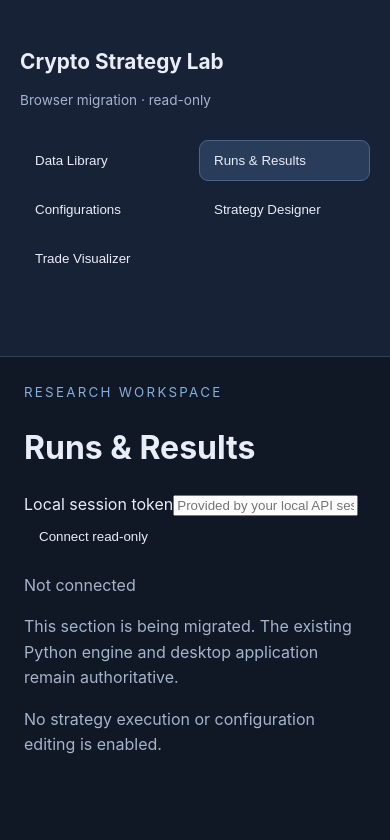
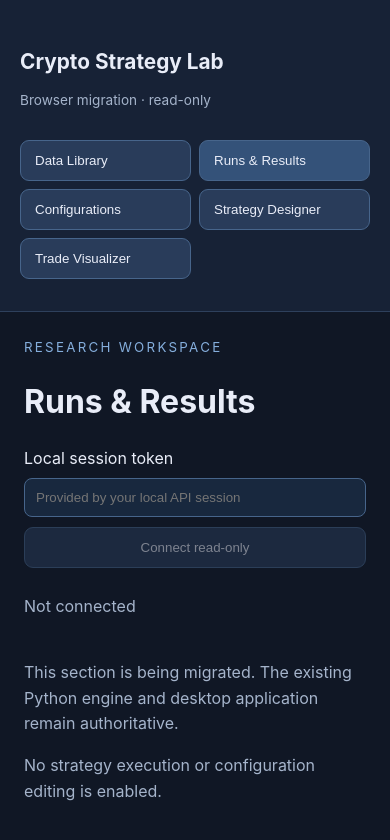
Before and after one commit to Thashitharan27/Crypto-Strategy-Lab, a React (Vite) app in the folder browser_ui/: page / in a window 390 px wide. Shown: the top 840 px of the page. Built offline with nearby package versions, Linux system fonts and the light colour scheme.

Commit message:
feat: connect read-only React catalog to local API

```diff
--- a/browser_ui/src/style.css
+++ b/browser_ui/src/style.css
@@ -1 +1 @@
-:root{font-family:Inter,ui-sans-serif,system-ui,sans-serif;color:#e9edf8;background:#101725;font-synthesis:none}*{box-sizing:border-box}body{margin:0}.layout{display:grid;grid-template-columns:minmax(230px,290px) 1fr;min-height:100vh}aside{padding:32px 20px;background:#172236;border-right:1px solid #2e405c}h1{font-size:1.3rem}aside p{color:#a5b4cb;font-size:.85rem}nav{display:grid;gap:8px;margin-top:32px}button{background:transparent;border:1px solid transparent;border-radius:9px;padding:12px 14px;color:inherit;text-align:left;cursor:pointer}button:hover,button[aria-current=page]{background:#293c5a;border-color:#47658b}section{padding:clamp(24px,5vw,64px)}small{letter-spacing:.17em;color:#85aedc}h2{font-size:2rem}section p{max-width:65ch;line-height:1.6;color:#a5b4cb}@media(max-width:650px){.layout{grid-template-columns:1fr}aside{border-right:0;border-bottom:1px solid #2e405c}nav{grid-template-columns:repeat(2,minmax(0,1fr))}section{padding:24px}}
+:root{font-family:Inter,ui-sans-serif,system-ui,sans-serif;color:#e9edf8;background:#101725;font-synthesis:none}*{box-sizing:border-box}body{margin:0}.layout{display:grid;grid-template-columns:minmax(230px,290px) 1fr;min-height:100vh}aside{padding:32px 20px;background:#172236;border-right:1px solid #2e405c}h1{font-size:1.3rem}aside p{color:#a5b4cb;font-size:.85rem}nav{display:grid;gap:8px;margin-top:32px}button{background:#293c5a;border:1px solid #47658b;border-radius:9px;padding:12px 14px;color:inherit;text-align:left;cursor:pointer}button:hover,button[aria-current=page]{background:#345279}section{padding:clamp(24px,5vw,64px)}small{letter-spacing:.17em;color:#85aedc}h2{font-size:2rem}section p{max-width:65ch;line-height:1.6;color:#a5b4cb}.connection{display:grid;max-width:460px;gap:10px;margin:25px 0}.connection input{background:#18283e;border:1px solid #47658b;border-radius:8px;color:white;padding:11px}.connection button{text-align:center}.connection button:disabled{opacity:.5;cursor:not-allowed}@media(max-width:650px){.layout{grid-template-columns:1fr}aside{border-right:0;border-bottom:1px solid #2e405c}nav{grid-template-columns:repeat(2,minmax(0,1fr))}section{padding:24px}}
```
